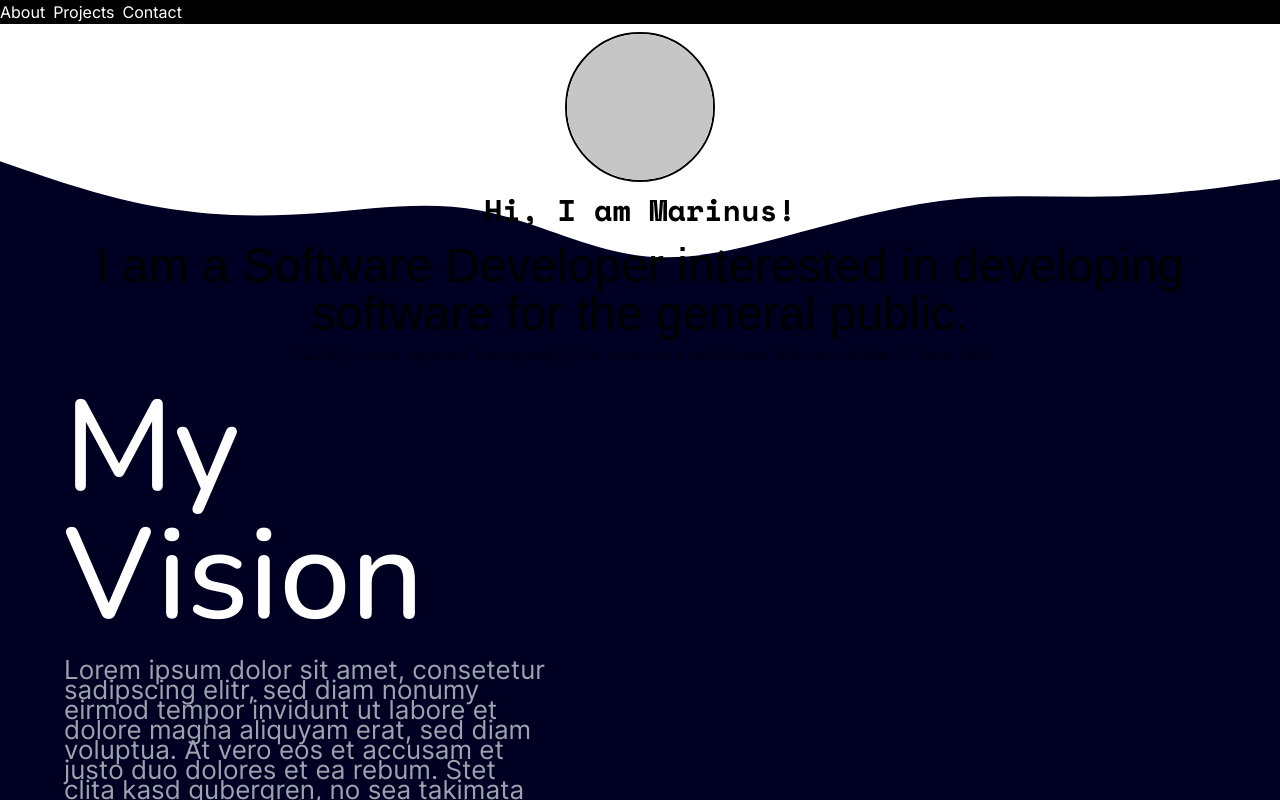
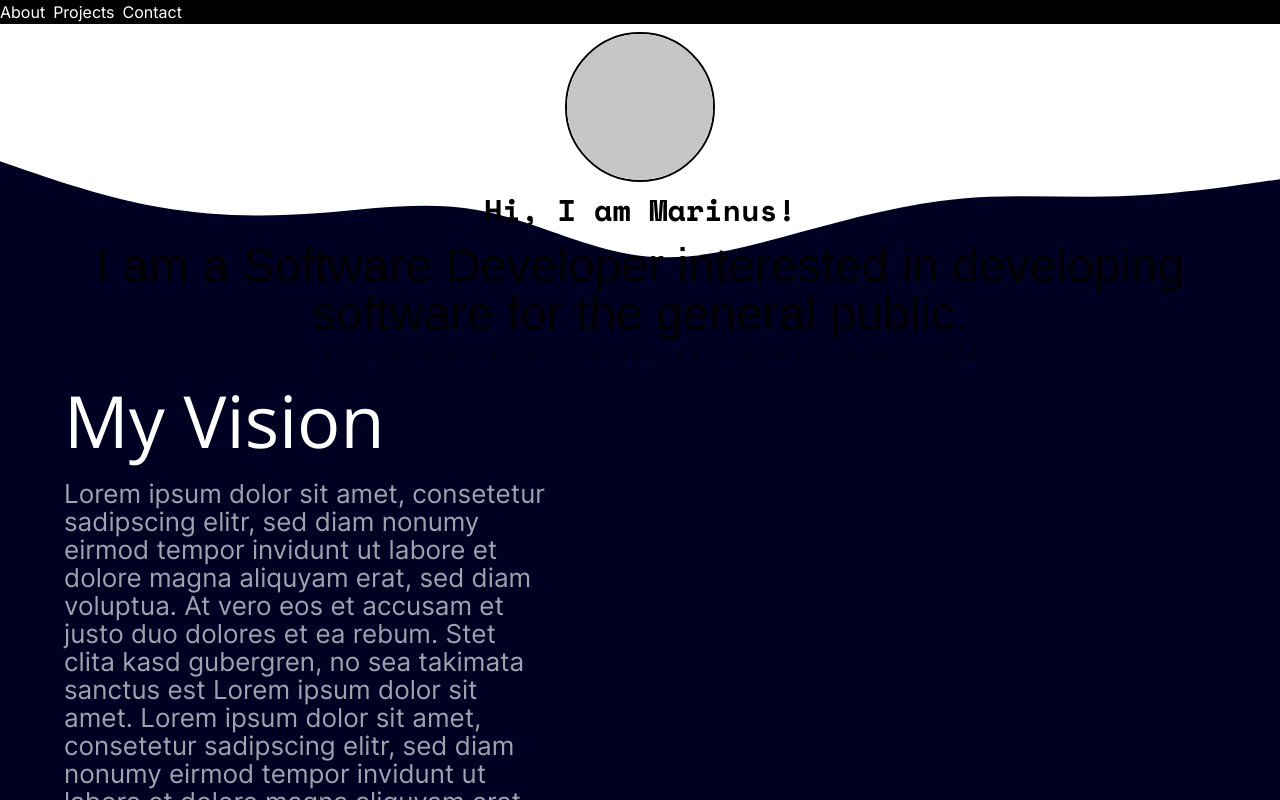
Before and after one commit to marinus-g/portfolio, a Next.js app: page / in a window 1280 px wide. Shown: the top 800 px of the page. Built offline with nearby package versions, Linux system fonts and the light colour scheme; grey boxes are pictures that could not be loaded; a web font is replaced by a local one.

Commit message:
changed header font

```diff
--- a/app/components/home/home-section.tsx
+++ b/app/components/home/home-section.tsx
@@ -7,8 +7,8 @@ const poiretOne = localFont({
     display: 'swap',
 })
 
-const nunitoMedium = localFont({
-    src: './../../assets/fonts/Nunito-Medium.ttf',
+const openSans = localFont({
+    src: './../../assets/fonts/OpenSans-Regular.ttf',
     display: 'swap',
 });
 
@@ -107,9 +107,9 @@ function HomeSection(props: Props) {
                         <div id={props.position} ref={titleRef}
                              className={`flex flex-col w-2/5 fly-in-if-in-view`}>
                             <h2
-                                className={`${nunitoMedium.className} text-9xl`}>{props.title}</h2>
+                                className={`${openSans.className} text-7xl subpixel-antialiased`}>{props.title}</h2>
                             <p ref={descriptionRef}
-                               className={`${interRegular.className} text-gray-400 leading-5 mt-5 fade-in-if-in-view text-[26px] w-full select-text
+                               className={`${interRegular.className} text-gray-400 leading-7 mt-6 fade-in-if-in-view text-[26px] w-full select-text subpixel-antialiased
                                ${props.position === Position.LEFT || props.position == Position.RIGHT ? 'text-left text-balance' : ''}`}>{props.description}</p>
                         </div>
                     </div>
```
